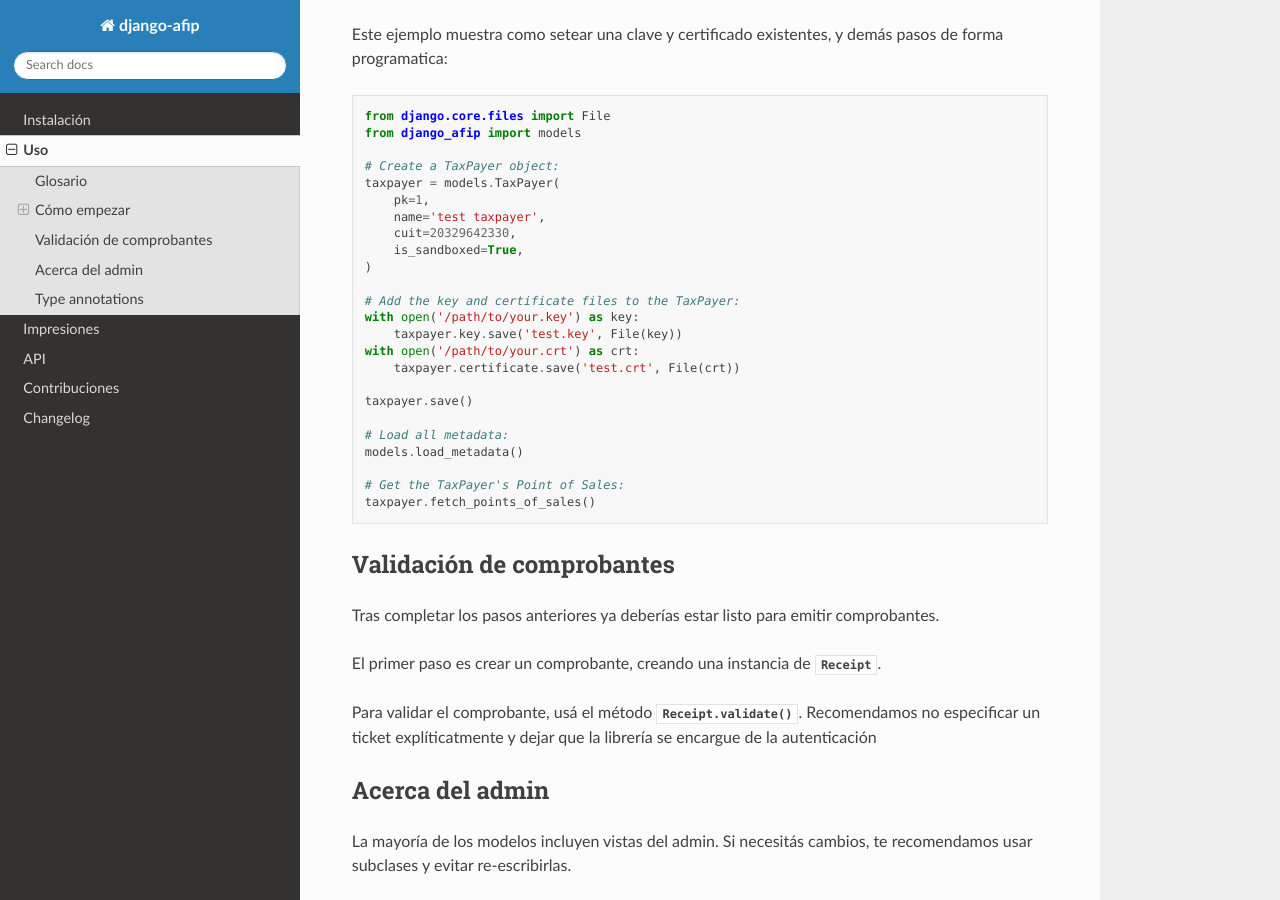
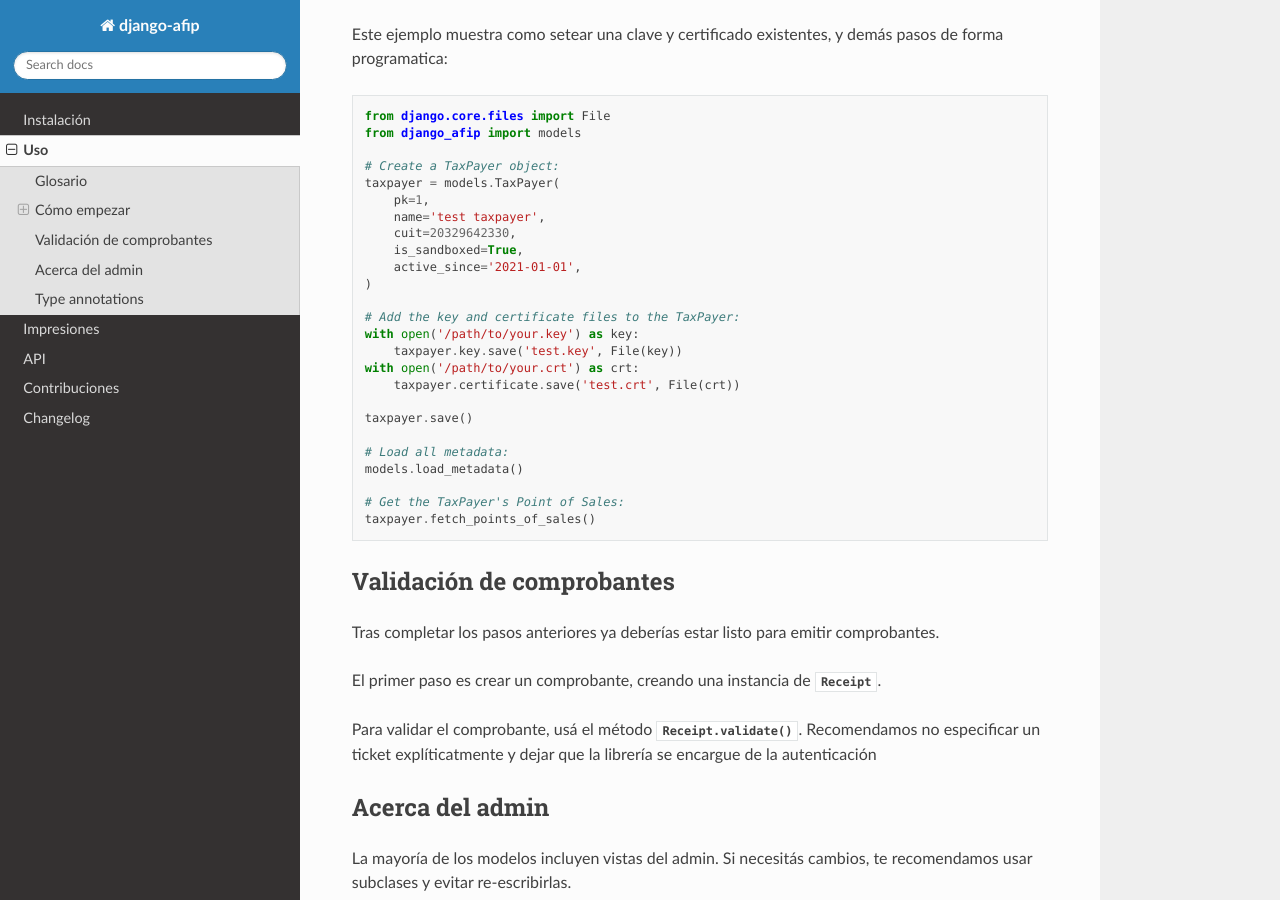
Before and after one commit to WhyNotHugo/django-afip, a Sphinx documentation site: the page built from docs/usage.rst, in a window 1280 px wide and 900 px high, scrolled down 1420 px. Built offline with Sphinx 7.4.7 and the Read the Docs theme 2.0.0, drawn with Linux system fonts in a browser that asks for light colours; pages that are not in the unit, such as notebooks, are missing from menus; the version number could not be read and is left out.

Commit message:
Add missing field to documentation
Fixes: https://github.com/WhyNotHugo/django-afip/issues/213

```diff
--- a/docs/usage.rst
+++ b/docs/usage.rst
@@ -80,6 +80,7 @@ pasos de forma programatica:
         name='test taxpayer',
         cuit=20329642330,
         is_sandboxed=True,
+        active_since='2021-01-01',
     )
 
     # Add the key and certificate files to the TaxPayer:
```
